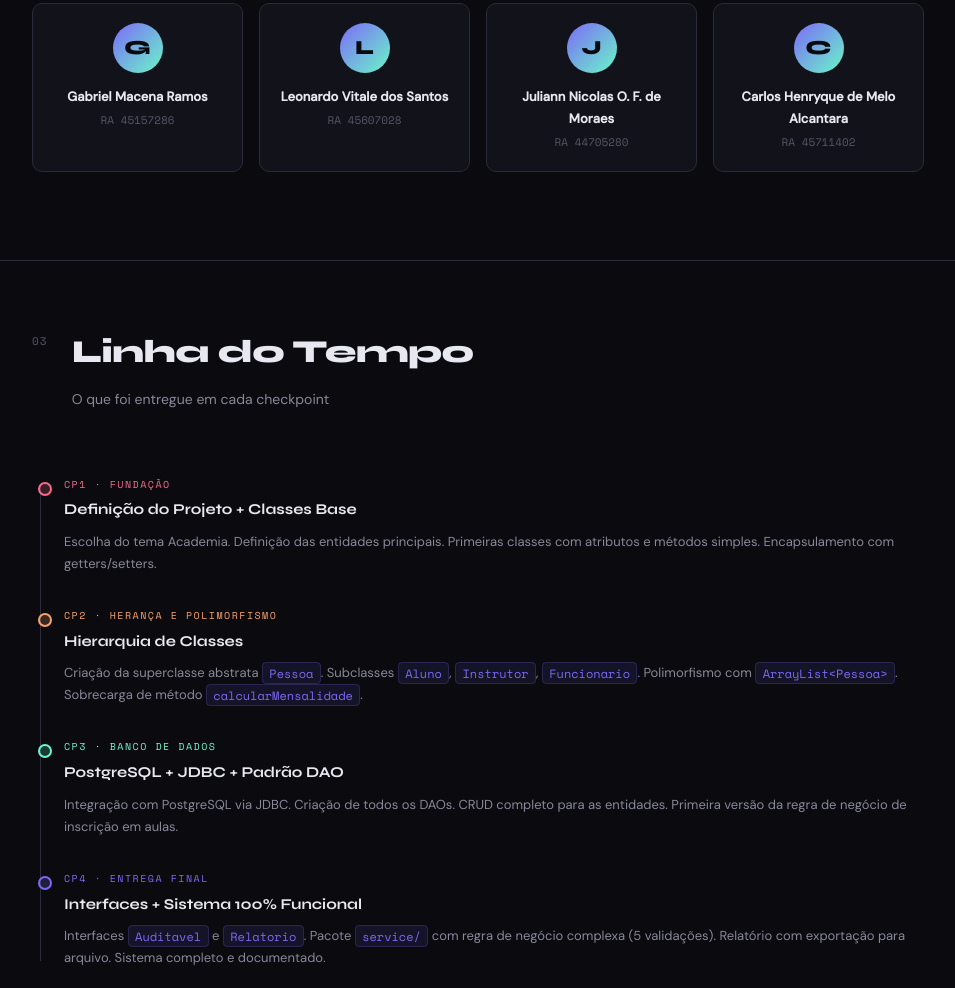
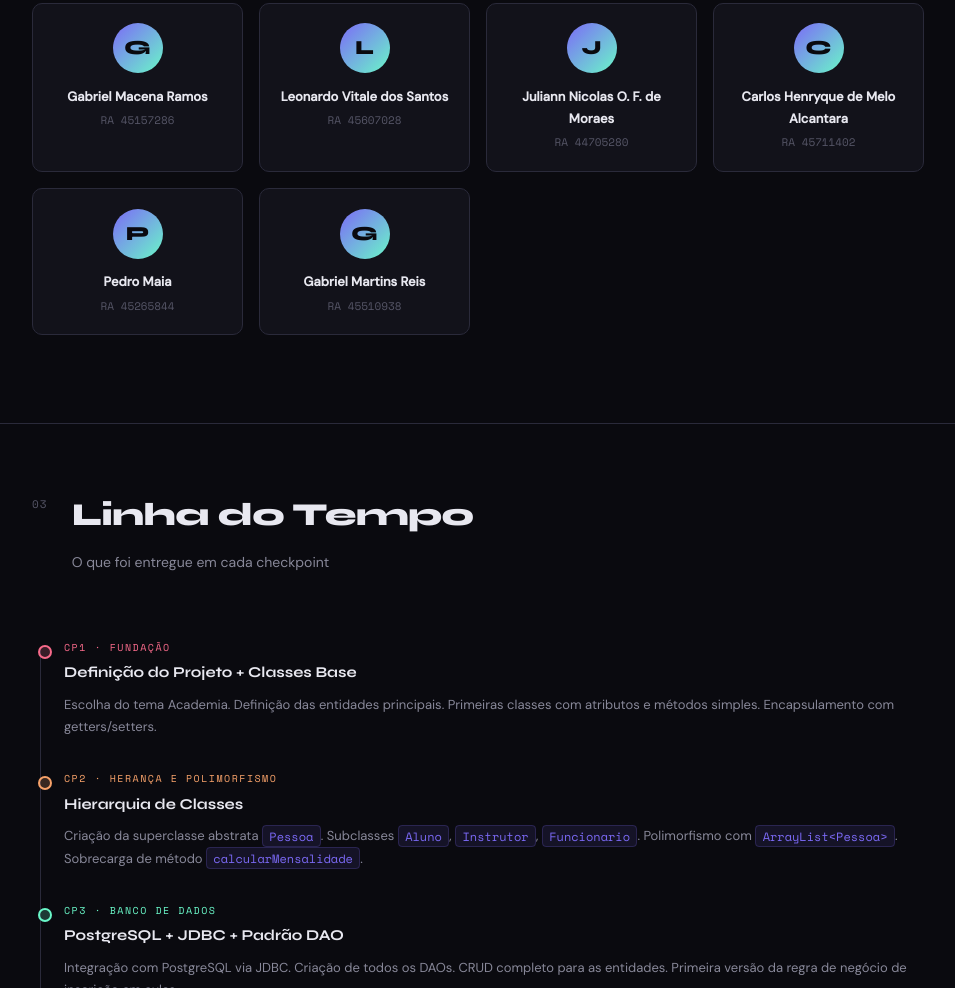
Before and after one commit to gabrielmramos-dev/site-explicacao-gerenciamento-de-acade-ia-, a plain HTML site: page index.html in a window 1280 px wide. Shown: the part 1824-2812 px from the top of the page, without its empty margins (292-1247 px from the left). Drawn offline with nearby package versions, Linux system fonts and the light colour scheme.

Commit message:
Add member cards for Pedro Maia and Gabriel Martins

```diff
--- a/index.html
+++ b/index.html
@@ -1083,6 +1083,16 @@
         <div class="member-avatar">C</div>
         <div class="member-name">Carlos Henryque de Melo Alcantara</div>
         <div class="member-ra">RA 45711402</div>
+      </div>
+      <div class="member-card">
+        <div class="member-avatar">P</div>
+        <div class="member-name">Pedro Maia</div>
+        <div class="member-ra">RA 45265844</div>
+      </div>
+      <div class="member-card">
+        <div class="member-avatar">G</div>
+        <div class="member-name">Gabriel Martins Reis</div>
+        <div class="member-ra">RA 45510938</div>
       </div>
     </div>
   </section>
```
